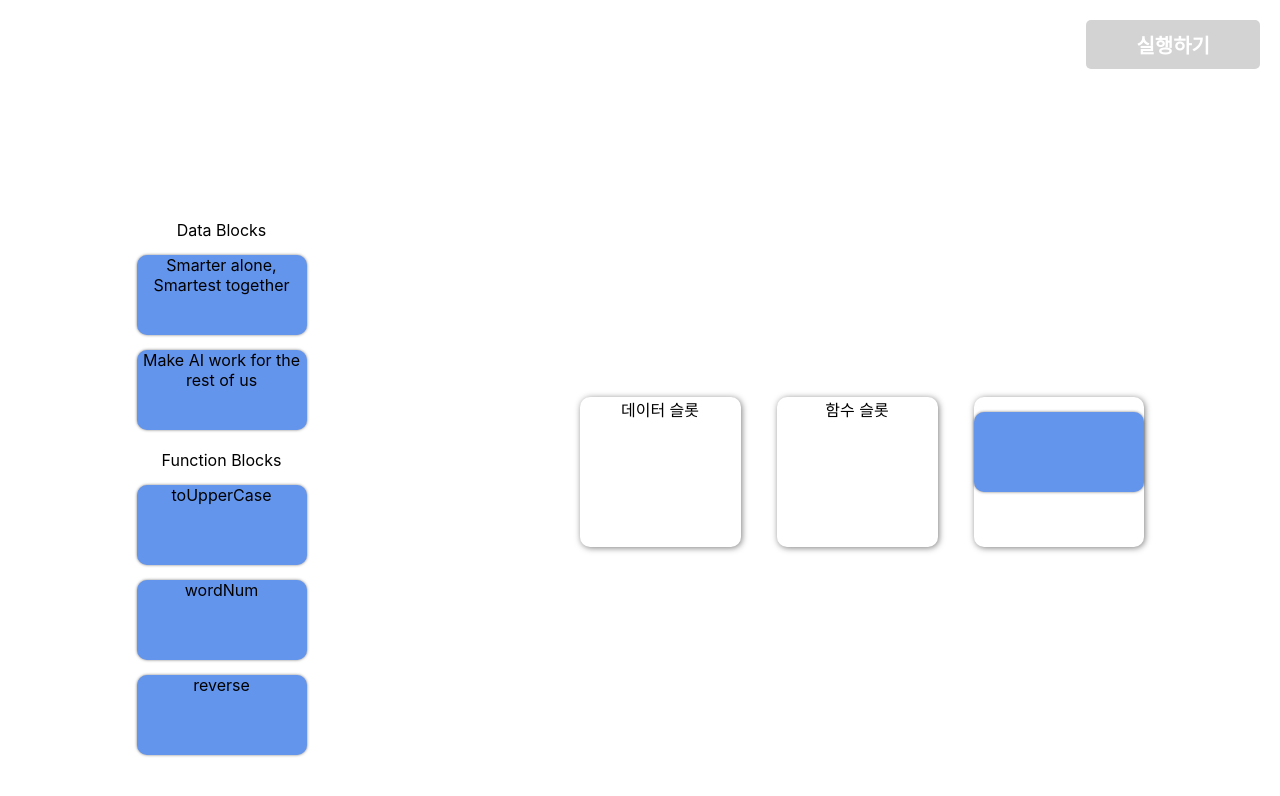
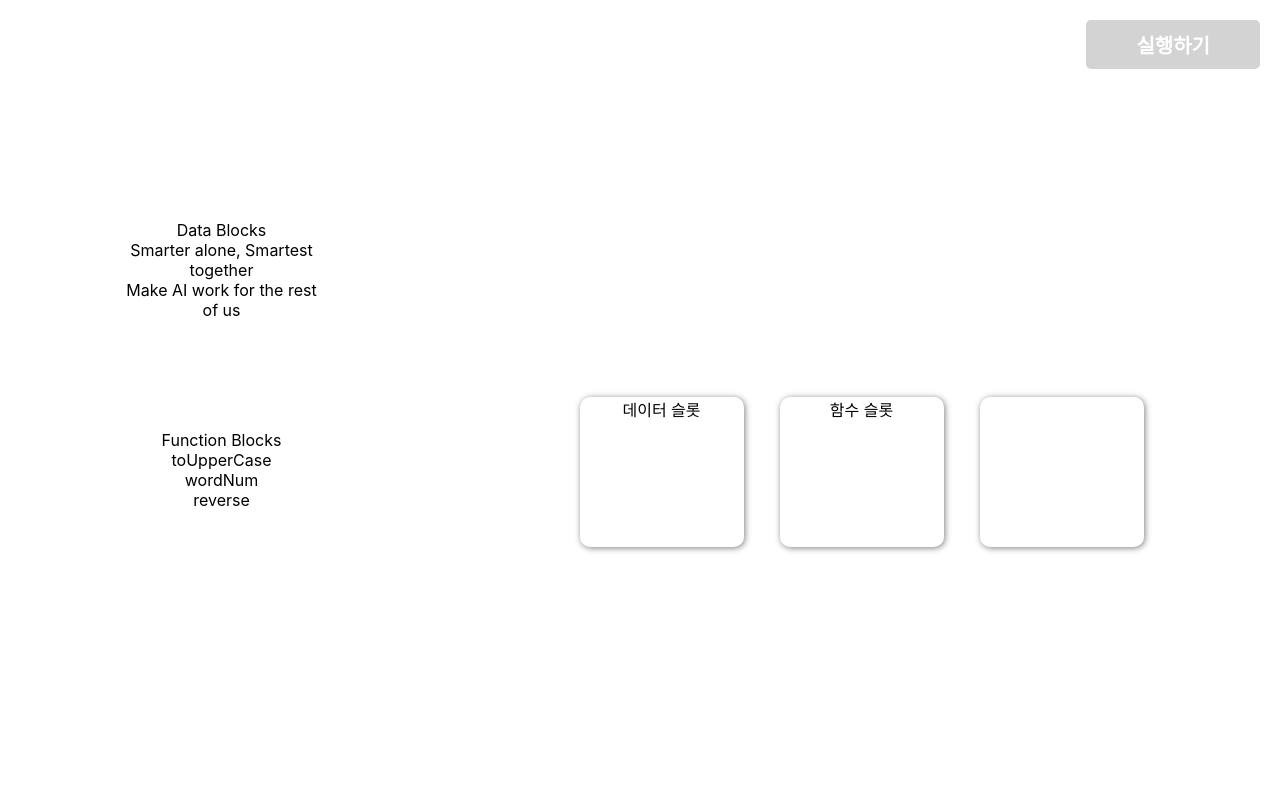
Before and after one commit to juheesvt/interactive-web-app, a React (Create React App) app: page / in a window 1280 px wide. Shown: the top 796 px of the page. Built offline with nearby package versions, Linux system fonts and the light colour scheme.

Commit message:
modify: Add parameter to the MovableItem

```diff
--- a/src/App.js
+++ b/src/App.js
@@ -11,7 +11,7 @@ const DeleteBtn = () => {
     )
 }
 
-const MovableItem = ({name, setItems, dataType, result, setResult}) => {
+const MovableItem = ({name, setItems, dataType, result, setResult, className}) => {
 
     const changeItemColumn = (currentItem, columnName) => {
         if (columnName === '함수 슬롯') {
@@ -51,7 +51,7 @@ const MovableItem = ({name, setItems, dataType, result, setResult}) => {
     const opacity = isDragging ? 0.4 : 1;
 
     return (
-        <div ref={drag} className={"movable-item"} style={{opacity}}>
+        <div ref={drag} className={"className"} style={{opacity}}>
             {name}
         </div>
     )
@@ -103,12 +103,12 @@ function App() {
         {id: 0, name: "", column: "결과 슬롯", type: "result"}
     ]);
 
-    const returnItemsForSlot = (columnName) => {
+    const returnItemsForSlot = (columnName, className) => {
         return items
             .filter((item) => item.column === columnName)
             .map((item) => (
                 <MovableItem key={item.id} name={item.name} setItems={setItems} dataType={item.type}
-                             result={result} setResult={setResult}/>
+                             result={result} setResult={setResult} className={className}/>
             ))
     }
 
@@ -135,22 +135,22 @@ function App() {
                     <DndProvider backend={HTML5Backend}>
                         <div className={"first-column"}>
                             <Slot title={"Data Blocks"} className={"list"} dataType={"everybody"}>
-                                {returnItemsForSlot("Data Blocks")}
+                                {returnItemsForSlot("Data Blocks", "movable-item")}
                             </Slot>
 
                             <Slot title={"Function Blocks"} className={"list"} dataType={"everybody"}>
-                                {returnItemsForSlot("Function Blocks")}
+                                {returnItemsForSlot("Function Blocks","movable-item")}
                             </Slot>
                         </div>
                         <div className="slot">
                             <Slot title={"데이터 슬롯"} className={"column"} dataType={"data"}>
-                                {returnItemsForSlot("데이터 슬롯")}
+                                {returnItemsForSlot("데이터 슬롯","movable-item")}
                             </Slot>
                             <Slot title={"함수 슬롯"} className={"column"} dataType={"function"}>
-                                {returnItemsForSlot("함수 슬롯")}
+                                {returnItemsForSlot("함수 슬롯","movable-item")}
                             </Slot>
                             <Slot title={"결과 슬롯"} className={"column"} dataType={"result"}>
-                                {returnItemsForSlot("결과 슬롯")}
+                                {returnItemsForSlot("결과 슬롯","movable-item")}
 
                             </Slot>
                         </div>
```
